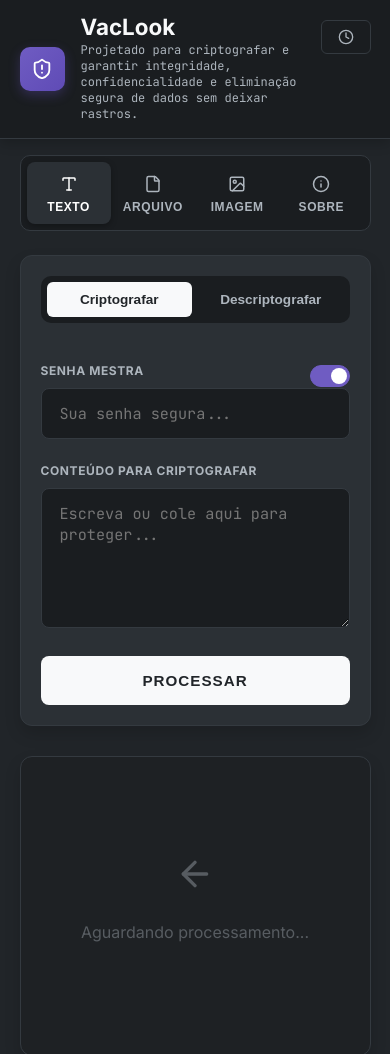
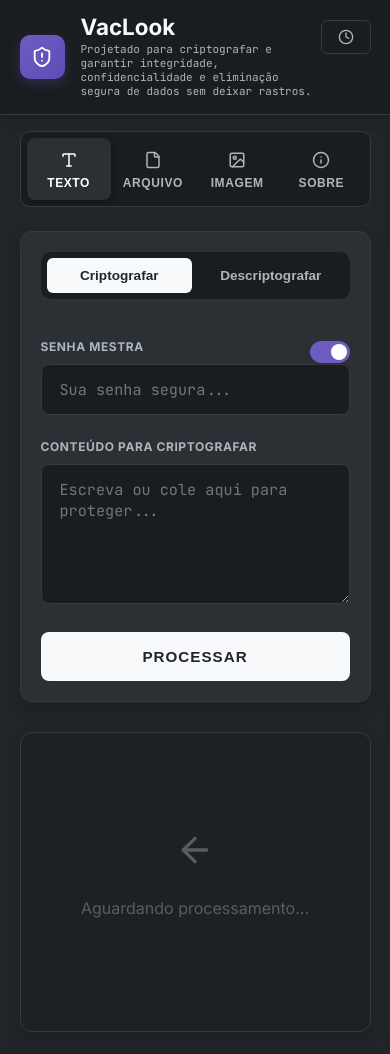
Before and after one commit to oVacilo/VacLook, a plain HTML site: page index.html in a window 390 px wide. Shown: the top 1054 px of the page. Drawn offline with nearby package versions, Linux system fonts and the light colour scheme.

Commit message:
Add files via upload

```diff
--- a/assets/css/style.css
+++ b/assets/css/style.css
@@ -313,7 +313,7 @@ textarea.cv-input { resize: vertical; min-height: 140px; }
     .cv-icon-box {
         min-width: 45px !important;
     }
-    .cv-title p { padding-right: 20% !important; }
+    .cv-title p { padding-right: 20% !important; font-size: 11px; }
 
     div[style*="text-align: center"] p {
         font-size: 13px !important;
```
